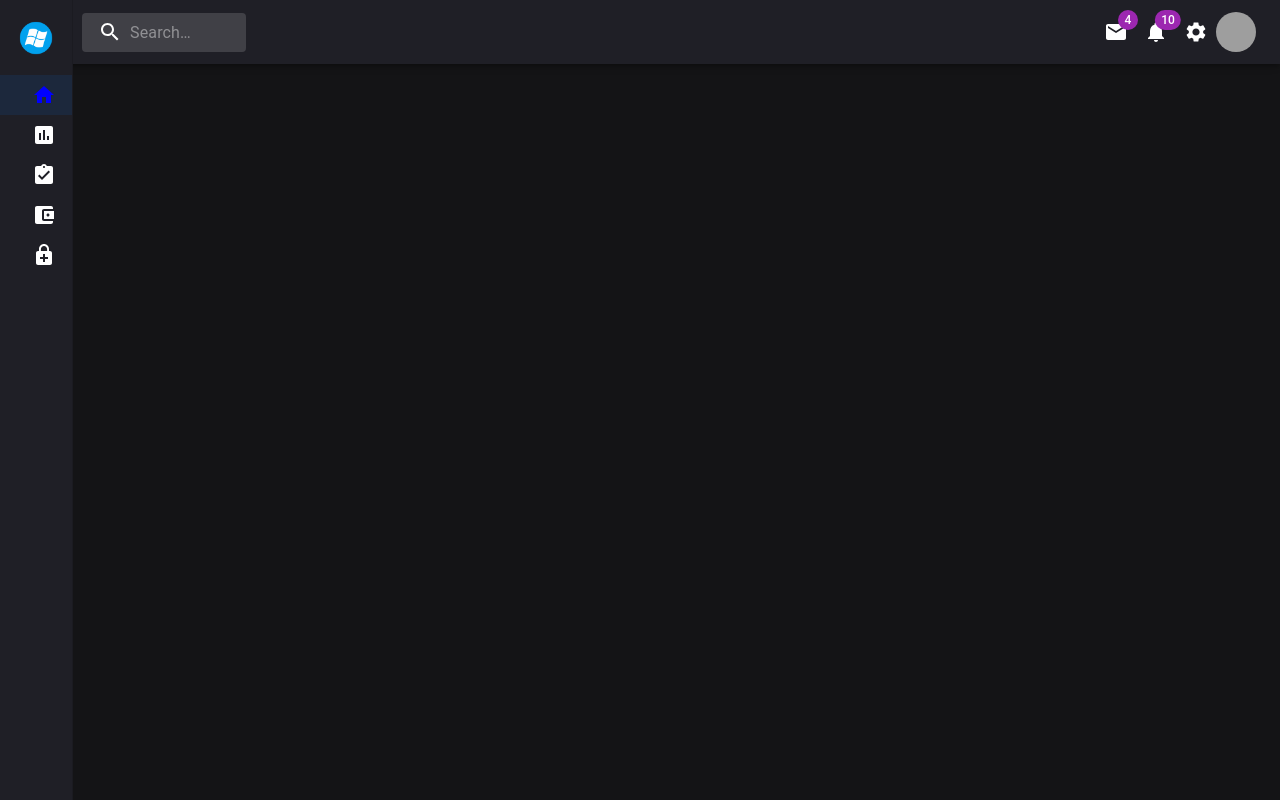
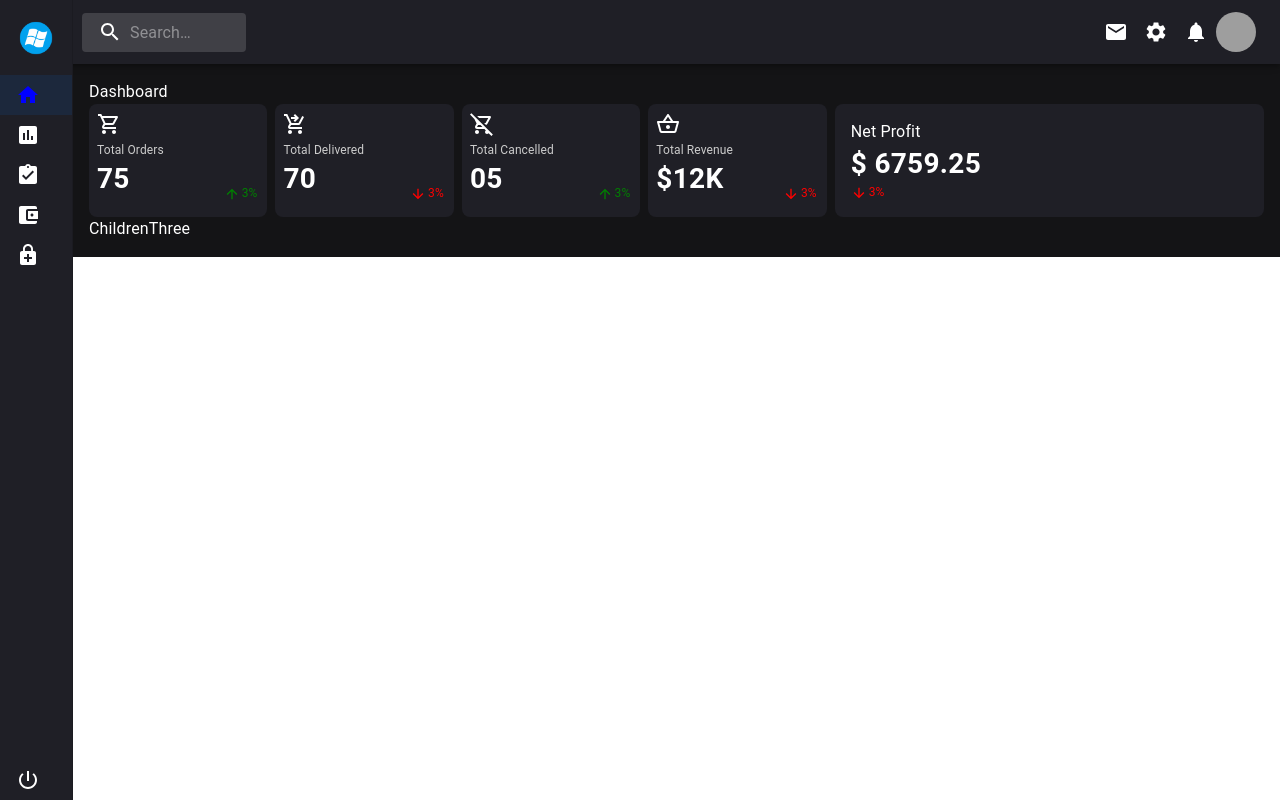
Before and after one commit to Suvarna7387/FitPeo-task, a React (Create React App) app: page / in a window 1280 px wide. Built offline with nearby package versions, Linux system fonts and the light colour scheme; grey boxes are pictures that could not be loaded.

Commit message:
Added first cards

```diff
--- a/src/App.js
+++ b/src/App.js
@@ -1,10 +1,8 @@
 import React, { useState } from 'react';
-import { CssBaseline, useMediaQuery, useTheme } from '@mui/material';
+import { CssBaseline, useMediaQuery, useTheme, Box } from '@mui/material';
 import Sidebar from './components/Sidebar';
 import Navbar from './components/Navbar';
 import MainPage from './components/MainPage';
-// import ChildComponent1 from './ChildComponent1';
-// import other child components as needed
 
 const App = () => {
   const [sidebarOpen, setSidebarOpen] = useState(false);
@@ -17,14 +15,15 @@ const App = () => {
 
   return (
     <>
-    <CssBaseline />
-    <Navbar toggleSidebar={toggleSidebar} />
-    <Sidebar open={sidebarOpen} toggleSidebar={toggleSidebar} permanent={isPermanent} />
-    <MainPage>
-      {/* <ChildComponent1 /> */}
-      {/* Add other child components here */}
-    </MainPage>
-  </>
+      <CssBaseline />
+      <Navbar toggleSidebar={toggleSidebar} />
+      <Box sx={{ display: 'flex' }}>
+        <Sidebar open={sidebarOpen} toggleSidebar={toggleSidebar} permanent={isPermanent} />
+        <Box component="main" sx={{ flexGrow: 1,  marginTop: '64px', marginLeft: isPermanent ? '0' : 0 }}>
+          <MainPage />
+        </Box>
+      </Box>
+    </>
   );
 };
 
--- /dev/null
+++ b/src/components/ChildrenOne.js
@@ -0,0 +1,247 @@
+import React from "react";
+import { Box, useMediaQuery, useTheme, Typography } from "@mui/material";
+import ShoppingCartOutlinedIcon from "@mui/icons-material/ShoppingCartOutlined";
+import ShoppingCartCheckoutOutlinedIcon from "@mui/icons-material/ShoppingCartCheckoutOutlined";
+import RemoveShoppingCartOutlinedIcon from "@mui/icons-material/RemoveShoppingCartOutlined";
+import ShoppingBasketOutlinedIcon from "@mui/icons-material/ShoppingBasketOutlined";
+import ArrowUpwardIcon from "@mui/icons-material/ArrowUpward";
+import ArrowDownwardIcon from "@mui/icons-material/ArrowDownward";
+
+const ChildrenOne = () => {
+  const theme = useTheme();
+  const isSmallScreen = useMediaQuery(theme.breakpoints.down("sm"));
+  const isTabScreen = useMediaQuery(theme.breakpoints.between("sm", "md"));
+
+  return (
+    <Box
+      sx={{
+        display: "flex",
+        flexDirection: isSmallScreen ? "column" : "row",
+        width: "100%",
+      }}
+    >
+      <Box
+        sx={{
+          flex: isSmallScreen ? "none" : isTabScreen ? 50 : 65,
+          display: "flex",
+          flexDirection: isSmallScreen ? "column" : "row",
+          flexWrap: "wrap",
+          gap: 1,
+          width: isSmallScreen ? "100%" : "auto",
+        }}
+      >
+        <Box
+          sx={{
+            flex: 1,
+            backgroundColor: "#1f1f26",
+            paddingRight: 2,
+            display: "flex",
+            flexDirection: "column",
+            padding: 1,
+            borderRadius: 2,
+            position: "relative",
+          }}
+        >
+          <ShoppingCartOutlinedIcon />
+          <Typography
+            variant="body1"
+            sx={{ color: "#ccc", fontSize: "12px", paddingTop: "5px" }}
+          >
+            Total Orders
+          </Typography>
+          <Typography
+            variant="body2"
+            sx={{ color: "#fff", fontWeight: "600", fontSize: "28px" }}
+          >
+            75
+          </Typography>
+          <Box
+            sx={{
+              display: "flex",
+              alignItems: "center",
+              position: "absolute",
+              bottom: 15,
+              right: 10,
+            }}
+          >
+            <ArrowUpwardIcon sx={{ color: "green", fontSize: "16px" }} />
+            <Typography
+              variant="body2"
+              sx={{ color: "green", fontSize: "12px", marginLeft: "2px" }}
+            >
+              3%
+            </Typography>
+          </Box>
+        </Box>
+        <Box
+          sx={{
+            flex: 1,
+            backgroundColor: "#1f1f26",
+            paddingRight: 2,
+            display: "flex",
+            flexDirection: "column",
+            padding: 1,
+            borderRadius: 2,
+            position: "relative",
+          }}
+        >
+          <ShoppingCartCheckoutOutlinedIcon />
+          <Typography
+            variant="body1"
+            sx={{ color: "#ccc", fontSize: "12px", paddingTop: "5px" }}
+          >
+            Total Delivered
+          </Typography>
+          <Typography
+            variant="body2"
+            sx={{ color: "#fff", fontWeight: "600", fontSize: "28px" }}
+          >
+            70
+          </Typography>
+          <Box
+            sx={{
+              display: "flex",
+              alignItems: "center",
+              position: "absolute",
+              bottom: 15,
+              right: 10,
+            }}
+          >
+            <ArrowDownwardIcon sx={{ color: "red", fontSize: "16px" }} />
+            <Typography
+              variant="body2"
+              sx={{ color: "red", fontSize: "12px", marginLeft: "2px" }}
+            >
+              3%
+            </Typography>
+          </Box>
+        </Box>
+        <Box
+          sx={{
+            flex: 1,
+            backgroundColor: "#1f1f26",
+            paddingRight: 2,
+            display: "flex",
+            flexDirection: "column",
+            padding: 1,
+            borderRadius: 2,
+            position: "relative",
+          }}
+        >
+          <RemoveShoppingCartOutlinedIcon />
+          <Typography
+            variant="body1"
+            sx={{ color: "#ccc", fontSize: "12px", paddingTop: "5px" }}
+          >
+            Total Cancelled
+          </Typography>
+          <Typography
+            variant="body2"
+            sx={{ color: "#fff", fontWeight: "600", fontSize: "28px" }}
+          >
+            05
+          </Typography>
+          <Box
+            sx={{
+              display: "flex",
+              alignItems: "center",
+              position: "absolute",
+              bottom: 15,
+              right: 10,
+            }}
+          >
+            <ArrowUpwardIcon sx={{ color: "green", fontSize: "16px" }} />
+            <Typography
+              variant="body2"
+              sx={{ color: "green", fontSize: "12px", marginLeft: "2px" }}
+            >
+              3%
+            </Typography>
+          </Box>
+        </Box>
+        <Box
+          sx={{
+            flex: 1,
+            backgroundColor: "#1f1f26",
+            paddingRight: 2,
+            display: "flex",
+            flexDirection: "column",
+            padding: 1,
+            borderRadius: 2,
+            position: "relative",
+          }}
+        >
+          <ShoppingBasketOutlinedIcon />
+          <Typography
+            variant="body1"
+            sx={{ color: "#ccc", fontSize: "12px", paddingTop: "5px" }}
+          >
+            Total Revenue
+          </Typography>
+          <Typography
+            variant="body2"
+            sx={{ color: "#fff", fontWeight: "600", fontSize: "28px" }}
+          >
+            $12K
+          </Typography>
+          <Box
+            sx={{
+              display: "flex",
+              alignItems: "center",
+              position: "absolute",
+              bottom: 15,
+              right: 10,
+            }}
+          >
+            <ArrowDownwardIcon sx={{ color: "red", fontSize: "16px" }} />
+            <Typography
+              variant="body2"
+              sx={{ color: "red", fontSize: "12px", marginLeft: "2px" }}
+            >
+              3%
+            </Typography>
+          </Box>
+        </Box>
+      </Box>
+      <Box
+        sx={{
+          flex: isSmallScreen ? "none" : isTabScreen ? 50 : 35,
+          backgroundColor: "#1f1f26",
+          padding: 2,
+          marginLeft: isSmallScreen ? 0 : 1,
+          width: isSmallScreen ? "100%" : "auto",
+          marginTop: isSmallScreen ? 1 : 0,
+          display: "flex",
+          flexDirection: "column",
+          borderRadius: 2,
+        }}
+      >
+        <Typography variant="body1" sx={{ color: "#fff"}}>
+          Net Profit
+        </Typography>
+        <Typography
+            variant="body2"
+            sx={{ color: "#fff", fontWeight: "600", fontSize: "28px" }}
+          >
+            $ 6759.25
+          </Typography>
+          <Box
+            sx={{
+              display: "flex",
+              alignItems: "center",
+            }}
+          >
+            <ArrowDownwardIcon sx={{ color: "red", fontSize: "16px" }} />
+            <Typography
+              variant="body2"
+              sx={{ color: "red", fontSize: "12px", marginLeft: "2px" }}
+            >
+              3%
+            </Typography>
+          </Box>
+      </Box>
+    </Box>
+  );
+};
+
+export default ChildrenOne;
--- /dev/null
+++ b/src/components/ChildrenThree.js
@@ -0,0 +1,11 @@
+import React from 'react'
+
+const ChildrenThree = () => {
+  return (
+    <div>
+      ChildrenThree
+    </div>
+  )
+}
+
+export default ChildrenThree
--- /dev/null
+++ b/src/components/ChildrenTwo.js
@@ -0,0 +1,36 @@
+import React from 'react';
+import { Box, useMediaQuery, useTheme } from '@mui/material';
+
+const ChildrenTwo = () => {
+    const theme = useTheme();
+  const isSmallScreen = useMediaQuery(theme.breakpoints.down('sm'));
+
+  return (
+    <Box sx={{ display: 'flex', flexDirection: isSmallScreen ? 'column' : 'row', width: '100%' }}>
+    {/* <Box sx={{
+      flex: isSmallScreen ? 'none' : 65,
+      display: 'flex',
+      flexWrap: 'wrap',
+      flexDirection:  'row',
+      gap: 1,
+      paddingRight: 2,
+      paddingTop:2,
+      width: isSmallScreen ? '100%' : 'auto'
+    }}>
+
+    </Box>
+    <Box sx={{
+      flex: isSmallScreen ? 'none' : 35,
+      backgroundColor: '#1f1f26',
+      padding: 2,
+      marginLeft: isSmallScreen ? 0 : 1,
+      width: isSmallScreen ? '100%' : 'auto',
+      marginTop: isSmallScreen ? 1 : 0
+    }}>
+      <Box sx={{ backgroundColor: '#1f1f26', padding: 1 }}>Right</Box>
+    </Box> */}
+  </Box>
+  )
+}
+
+export default ChildrenTwo
--- a/src/components/MainPage.js
+++ b/src/components/MainPage.js
@@ -1,9 +1,15 @@
 import React from 'react';
 import { Box } from '@mui/material';
+import ChildrenOne from './ChildrenOne';
+import ChildrenTwo from './ChildrenTwo';
+import ChildrenThree from './ChildrenThree';
 
 const MainPage = ({ children }) => (
-  <Box sx={{ backgroundColor: '#141416', minHeight: '100vh', padding: 2 }}>
-    {children}
+  <Box sx={{ backgroundColor: '#141416', padding: 2, color: 'white' }}>
+    <div>Dashboard</div>
+    <ChildrenOne />
+    <ChildrenTwo />
+    <ChildrenThree />
   </Box>
 );
 
--- a/src/components/Navbar.js
+++ b/src/components/Navbar.js
@@ -1,85 +1,75 @@
-import React from "react";
-import {
-  AppBar,
-  Toolbar,
-  IconButton,
-  InputBase,
-  Badge,
-  Avatar,
-} from "@mui/material";
-import { Mail, Notifications, Settings, Menu } from "@mui/icons-material";
-import SearchIcon from "@mui/icons-material/Search";
-import { styled, alpha } from "@mui/material/styles";
+import React from 'react';
+import { AppBar, Toolbar, IconButton, InputBase, Badge, Avatar } from '@mui/material';
+import { Mail, Notifications, Settings, Menu } from '@mui/icons-material';
+import SearchIcon from '@mui/icons-material/Search';
+import { styled, alpha } from '@mui/material/styles';
 
-const Search = styled("div")(({ theme }) => ({
-  position: "relative",
+const Search = styled('div')(({ theme }) => ({
+  position: 'relative',
   borderRadius: theme.shape.borderRadius,
   backgroundColor: alpha(theme.palette.common.white, 0.15),
-  "&:hover": {
+  '&:hover': {
     backgroundColor: alpha(theme.palette.common.white, 0.25),
   },
-  width: "100%",
-  [theme.breakpoints.up("sm")]: {
-    width: "auto",
+  width: '100%',
+  [theme.breakpoints.up('sm')]: {
+    width: 'auto',
   },
 }));
 
-const SearchIconWrapper = styled("div")(({ theme }) => ({
+const SearchIconWrapper = styled('div')(({ theme }) => ({
   padding: theme.spacing(0, 2),
-  height: "100%",
-  position: "absolute",
-  pointerEvents: "none",
-  display: "flex",
-  alignItems: "center",
-  justifyContent: "center",
+  height: '100%',
+  position: 'absolute',
+  pointerEvents: 'none',
+  display: 'flex',
+  alignItems: 'center',
+  justifyContent: 'center',
 }));
 
 const StyledInputBase = styled(InputBase)(({ theme }) => ({
-  color: "inherit",
-  "& .MuiInputBase-input": {
+  color: 'inherit',
+  '& .MuiInputBase-input': {
     padding: theme.spacing(1, 1, 1, 0),
     paddingLeft: `calc(1em + ${theme.spacing(4)})`,
-    transition: theme.transitions.create("width"),
-    width: "100%",
-    [theme.breakpoints.up("sm")]: {
-      width: "12ch",
-      "&:focus": {
-        width: "20ch",
+    transition: theme.transitions.create('width'),
+    width: '100%',
+    [theme.breakpoints.up('sm')]: {
+      width: '12ch',
+      '&:focus': {
+        width: '20ch',
       },
     },
   },
 }));
 
 const Navbar = ({ toggleSidebar }) => (
-  <AppBar position="fixed" sx={{ backgroundColor: "#1f1f26" }}>
+  <AppBar position="fixed" sx={{ backgroundColor: '#1f1f26' }}>
     <Toolbar>
       <IconButton edge="start" color="inherit" onClick={toggleSidebar}>
         <Menu />
       </IconButton>
-      <div style={{marginLeft:"30px"}}>
+      <div style={{ marginLeft: '30px' }}>
         <Search>
           <SearchIconWrapper>
             <SearchIcon />
           </SearchIconWrapper>
-          <StyledInputBase
-            placeholder="Search…"
-            inputProps={{ "aria-label": "search" }}
-          />
+          <StyledInputBase placeholder="Search…" inputProps={{ 'aria-label': 'search' }} />
         </Search>
       </div>
       <div style={{ flexGrow: 1 }} />
       <IconButton color="inherit">
-        <Badge badgeContent={4} color="secondary">
+        <Badge  color="secondary">
           <Mail />
         </Badge>
       </IconButton>
       <IconButton color="inherit">
-        <Badge badgeContent={10} color="secondary">
+        <Settings />
+      </IconButton>
+      <IconButton color="inherit">
+        <Badge  color="secondary">
           <Notifications />
         </Badge>
-      </IconButton>
-      <IconButton color="inherit">
-        <Settings />
       </IconButton>
       <Avatar alt="Profile Picture" src="/static/images/avatar/1.jpg" />
     </Toolbar>
--- a/src/components/Sidebar.js
+++ b/src/components/Sidebar.js
@@ -1,11 +1,12 @@
 import React, { useState } from 'react';
-import { Drawer, List, ListItem, ListItemIcon, ListItemText, Box } from '@mui/material';
+import { Drawer, List, ListItem, ListItemIcon, Box } from '@mui/material';
 import { Home } from '@mui/icons-material';
 import AssessmentIcon from '@mui/icons-material/Assessment';
 import AssignmentTurnedInIcon from '@mui/icons-material/AssignmentTurnedIn';
 import AccountBalanceWalletIcon from '@mui/icons-material/AccountBalanceWallet';
 import EnhancedEncryptionIcon from '@mui/icons-material/EnhancedEncryption';
-import LogoImg from "../Images/Logo.png";
+import PowerSettingsNewOutlinedIcon from '@mui/icons-material/PowerSettingsNewOutlined';
+import LogoImg from '../Images/Logo.png';
 
 const Sidebar = ({ open, toggleSidebar, permanent }) => {
   const [activeItem, setActiveItem] = useState('Home');
@@ -27,34 +28,45 @@ const Sidebar = ({ open, toggleSidebar, permanent }) => {
           boxSizing: 'border-box',
           backgroundColor: '#1f1f26',
           color: '#fff',
+          display: 'flex',
+          flexDirection: 'column',
+          justifyContent: 'space-between',
         },
       }}
     >
+      <Box>
         <List>
-        <Box sx={{ textAlign: 'center', margin: '10px 0' }}>
-          <img style={{ height: "40px", width: "40px" }} src={LogoImg} alt="Logo" />
+          <Box sx={{ textAlign: 'center' }}>
+            <img style={{ height: '40px', width: '40px', margin: '10px' }} src={LogoImg} alt='Logo' />
           </Box>
           <ListItem button onClick={() => handleItemClick('Home')} sx={{ backgroundColor: activeItem === 'Home' ? 'rgba(0, 122, 255, 0.1)' : 'transparent' }}>
-          <Box sx={{ width: 4, backgroundColor: activeItem === 'Home' ? 'blue' : 'transparent', marginRight: 2 }} />
+            <Box sx={{ width: 4, backgroundColor: activeItem === 'Home' ? 'blue' : 'transparent' }} />
             <ListItemIcon sx={{ color: activeItem === 'Home' ? 'blue' : '#fff' }}><Home /></ListItemIcon>
           </ListItem>
           <ListItem button onClick={() => handleItemClick('Assessment')}>
-          <Box sx={{ width: 4, backgroundColor: activeItem === 'Assessment' ? 'blue' : 'transparent', marginRight: 2 }} />
+            <Box sx={{ width: 4, backgroundColor: activeItem === 'Assessment' ? 'blue' : 'transparent' }} />
             <ListItemIcon sx={{ color: activeItem === 'Assessment' ? 'blue' : '#fff' }}><AssessmentIcon /></ListItemIcon>
           </ListItem>
           <ListItem button onClick={() => handleItemClick('Assignment')}>
-          <Box sx={{ width: 4, backgroundColor: activeItem === 'Assignment' ? 'blue' : 'transparent', marginRight: 2 }} />
+            <Box sx={{ width: 4, backgroundColor: activeItem === 'Assignment' ? 'blue' : 'transparent' }} />
             <ListItemIcon sx={{ color: activeItem === 'Assignment' ? 'blue' : '#fff' }}><AssignmentTurnedInIcon /></ListItemIcon>
           </ListItem>
           <ListItem button onClick={() => handleItemClick('Wallet')}>
-          <Box sx={{ width: 4, backgroundColor: activeItem === 'Wallet' ? 'blue' : 'transparent', marginRight: 2 }} />
+            <Box sx={{ width: 4, backgroundColor: activeItem === 'Wallet' ? 'blue' : 'transparent' }} />
             <ListItemIcon sx={{ color: activeItem === 'Wallet' ? 'blue' : '#fff' }}><AccountBalanceWalletIcon /></ListItemIcon>
           </ListItem>
           <ListItem button onClick={() => handleItemClick('Encryption')}>
-          <Box sx={{ width: 4, backgroundColor: activeItem === 'Encryption' ? 'blue' : 'transparent', marginRight: 2 }} />
+            <Box sx={{ width: 4, backgroundColor: activeItem === 'Encryption' ? 'blue' : 'transparent' }} />
             <ListItemIcon sx={{ color: activeItem === 'Encryption' ? 'blue' : '#fff' }}><EnhancedEncryptionIcon /></ListItemIcon>
           </ListItem>
         </List>
+      </Box>
+      <Box>
+        <ListItem button>
+          <Box sx={{ width: 4, backgroundColor: 'transparent' }} />
+          <ListItemIcon sx={{ color: '#fff' }}><PowerSettingsNewOutlinedIcon /></ListItemIcon>
+        </ListItem>
+      </Box>
     </Drawer>
   );
 };
```
Lines whose indentation alone changed are shown as unchanged.
